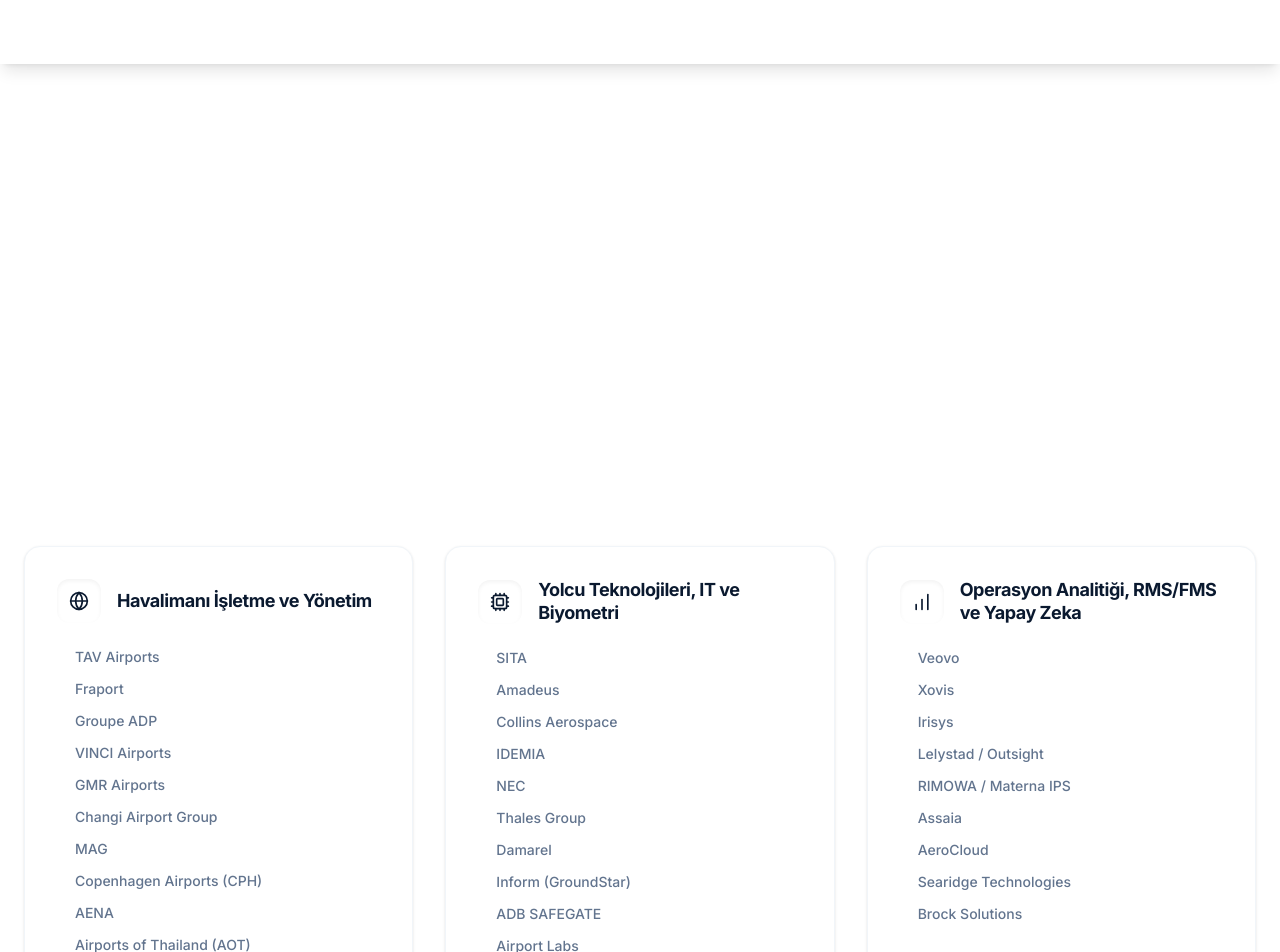
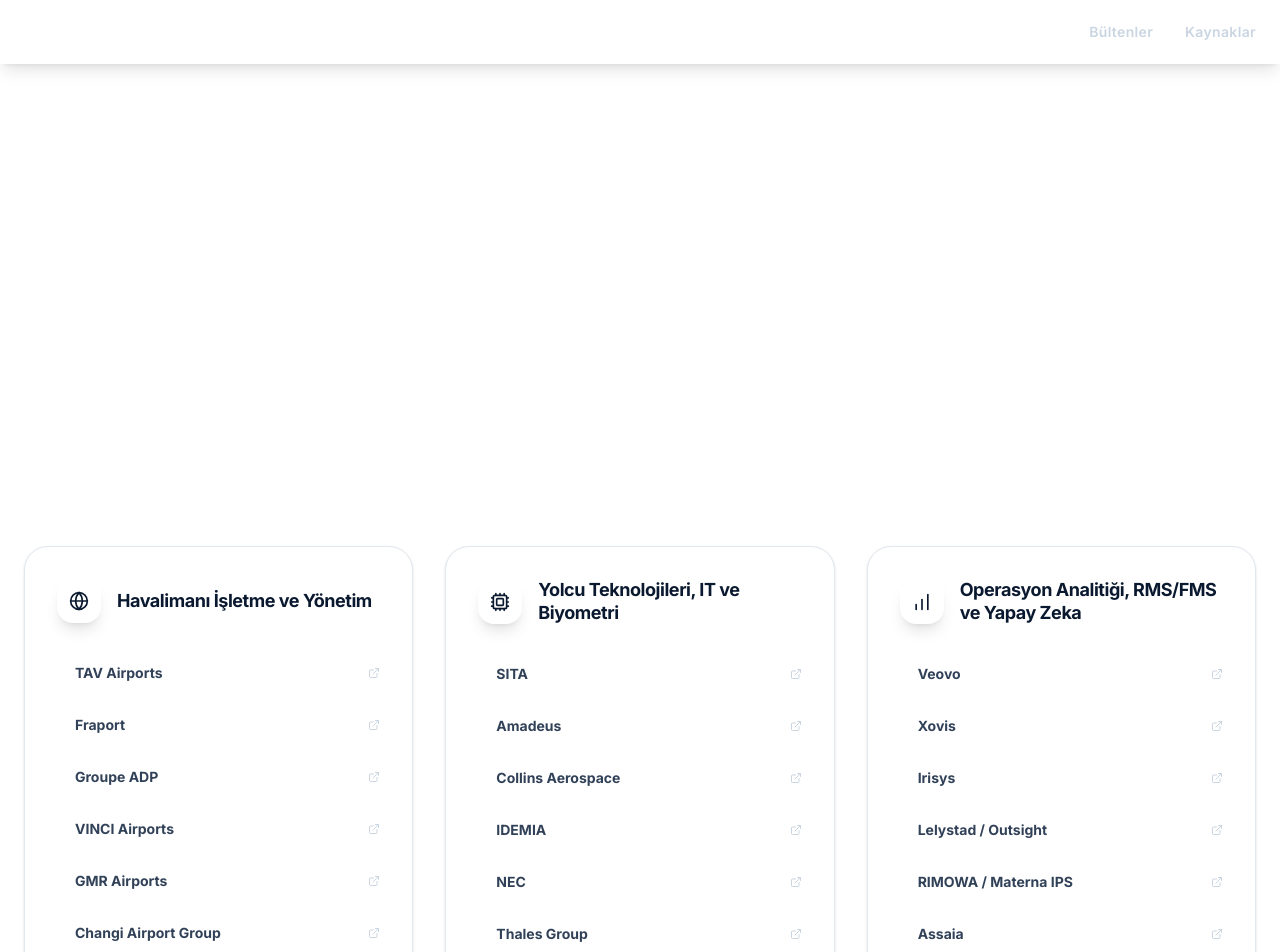
Before and after one commit to tokermert/aviationews, a Next.js app: page /sources in a window 1280 px wide. Shown: the top 952 px of the page. Built offline with nearby package versions, Linux system fonts and the light colour scheme.

Commit message:
Finalize UI contrast and fix sources page mapping

```diff
--- a/app/layout.tsx
+++ b/app/layout.tsx
@@ -27,8 +27,8 @@
             <span className="text-xl font-bold tracking-tight">AVIATION <span className="text-aviation-accent">PULSE</span></span>
           </Link>
           <nav className="flex items-center gap-8">
-            <Link href="/" className="text-sm font-medium hover:text-aviation-accent transition-colors">Bültenler</Link>
-            <Link href="/sources" className="text-sm font-medium hover:text-aviation-accent transition-colors">Kaynaklar</Link>
+            <Link href="/" className="text-sm font-semibold text-slate-300 hover:text-white transition-colors tracking-wide">Bültenler</Link>
+            <Link href="/sources" className="text-sm font-semibold text-slate-300 hover:text-white transition-colors tracking-wide">Kaynaklar</Link>
           </nav>
         </header>
         <main className="flex-1 mt-16">
--- a/app/page.tsx
+++ b/app/page.tsx
@@ -77,8 +77,8 @@
                   <span className="font-medium">{newsletter.date}</span>
                 </div>
                 <span className={cn(
-                  "text-xs",
-                  selectedNewsletter?.id === newsletter.id ? "text-aviation-accent/80" : "text-slate-400"
+                  "text-xs font-semibold uppercase tracking-wider",
+                  selectedNewsletter?.id === newsletter.id ? "text-aviation-accent/90" : "text-slate-500"
                 )}>
                   Aviation Pulse Günlük Özeti
                 </span>
@@ -102,16 +102,16 @@
         {selectedNewsletter ? (
           <article className="max-w-4xl mx-auto py-12 px-8">
             <header className="mb-12 border-b border-slate-200 pb-8">
-              <div className="flex items-center gap-2 text-aviation-muted mb-4 uppercase tracking-[0.2em] text-[10px] font-bold">
+              <div className="flex items-center gap-2 text-aviation-navy/70 mb-4 uppercase tracking-[0.2em] text-[10px] font-extrabold">
                 <div className="w-8 h-[2px] bg-aviation-accent"></div>
                 Günlük Sektör Analizi
               </div>
               <h1 className="text-5xl font-black text-aviation-navy mb-6 leading-tight uppercase italic tracking-tighter">
                 {selectedNewsletter.date}
               </h1>
-              <div className="flex items-center gap-4 text-sm text-slate-500 font-medium">
+              <div className="flex items-center gap-4 text-sm text-slate-600 font-semibold">
                 <span>By Aviation Pulse Editorial</span>
-                <span className="w-1 h-1 bg-slate-300 rounded-full"></span>
+                <span className="w-1 h-1 bg-slate-400 rounded-full"></span>
                 <span>Okuma Süresi: 5 dk</span>
               </div>
             </header>
--- a/app/sources/page.tsx
+++ b/app/sources/page.tsx
@@ -1,4 +1,4 @@
-import { BookOpen, Plane, Globe, Cpu, ShieldCheck, Newspaper, Briefcase, Database, Search, ShoppingBag, Luggage, BarChart } from "lucide-react";
+import { BookOpen, Plane, Globe, Cpu, ShieldCheck, Newspaper, Briefcase, Database, Search, ShoppingBag, Luggage, BarChart, ExternalLink } from "lucide-react";
 import React from "react";
 
 const sourcesData = [
@@ -115,10 +115,10 @@
                     {sourcesData.map((category, idx) => (
                         <div
                             key={idx}
-                            className="group bg-white rounded-2xl border border-slate-100 p-8 shadow-sm hover:shadow-xl hover:border-aviation-accent/30 transition-all duration-500 flex flex-col"
+                            className="group bg-white rounded-3xl border border-slate-200 p-8 shadow-sm hover:shadow-2xl hover:border-aviation-accent/50 transition-all duration-500 flex flex-col"
                         >
-                            <div className="flex items-center gap-4 mb-6">
-                                <div className="p-3 bg-aviation-navy text-aviation-accent rounded-xl shadow-inner group-hover:scale-110 transition-transform duration-300">
+                            <div className="flex items-center gap-4 mb-8">
+                                <div className="p-3 bg-aviation-navy text-aviation-accent rounded-2xl shadow-lg group-hover:scale-110 transition-transform duration-300">
                                     {category.icon}
                                 </div>
                                 <h2 className="text-lg font-bold text-aviation-navy leading-tight tracking-tight">
@@ -126,14 +126,17 @@
                                 </h2>
                             </div>
 
-                            <ul className="space-y-3 flex-1">
+                            <ul className="space-y-4 flex-1">
                                 {category.items.map((item, itemIdx) => (
                                     <li
                                         key={itemIdx}
-                                        className="flex items-center gap-3 text-slate-500 group-hover:text-slate-700 transition-colors"
+                                        className="flex items-center justify-between group/item p-2 -mx-2 rounded-lg hover:bg-slate-50 transition-colors"
                                     >
-                                        <div className="w-1.5 h-1.5 rounded-full bg-aviation-accent/40 group-hover:bg-aviation-accent" />
-                                        <span className="text-sm font-medium">{item}</span>
+                                        <div className="flex items-center gap-3">
+                                            <div className="w-1.5 h-1.5 rounded-full bg-aviation-accent" />
+                                            <span className="text-sm font-bold text-slate-700">{item}</span>
+                                        </div>
+                                        <ExternalLink className="w-3 h-3 text-slate-300 group-hover/item:text-aviation-accent transition-colors" />
                                     </li>
                                 ))}
                             </ul>
@@ -143,7 +146,7 @@
 
                 {/* Footer Info */}
                 <footer className="mt-32 text-center border-t border-slate-100 pt-16 pb-20">
-                    <p className="text-slate-400 text-sm max-w-2xl mx-auto leading-relaxed">
+                    <p className="text-slate-600 text-sm max-w-2xl mx-auto leading-relaxed font-semibold">
                         Kaynak listemiz sektördeki gelişmelere paralel olarak sürekli güncellenmektedir.
                         Eksik olduğunu düşündüğünüz kritik bir kaynak varsa lütfen editör ekibimizle iletişime geçin.
                     </p>
--- a/tailwind.config.ts
+++ b/tailwind.config.ts
@@ -16,9 +16,9 @@
                     "navy-light": "#112240",
                     "navy-lighter": "#233554",
                     accent: "#64FFDA",
-                    muted: "#8892B0",
-                    silver: "#CCD6F6",
-                    white: "#E6F1FF",
+                    muted: "#4B5563", // Darker for better contrast (Slate 600)
+                    silver: "#8892B0", // Slightly darker (previous muted)
+                    white: "#F8FAFC",
                 }
             },
             fontFamily: {
```
